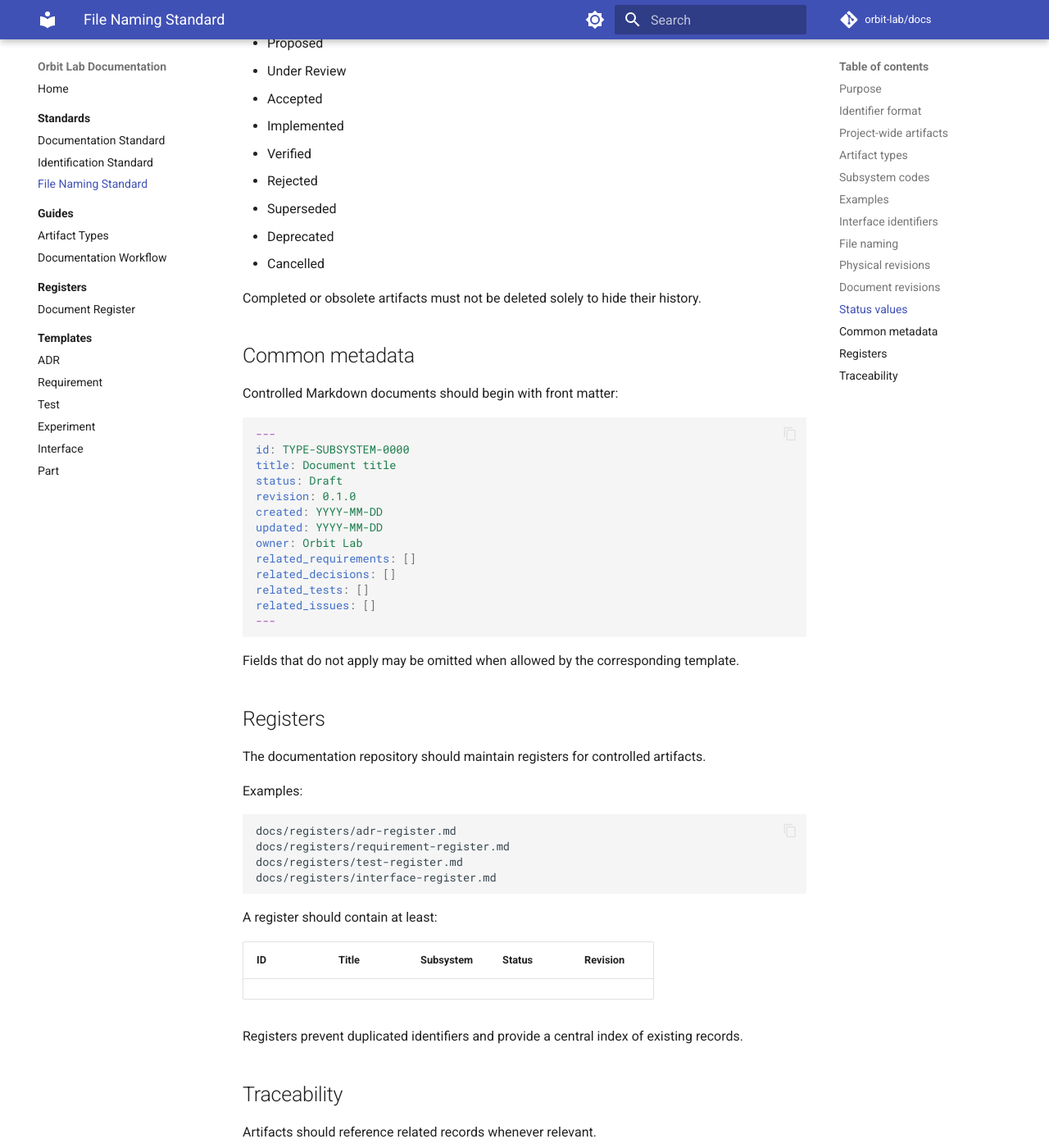
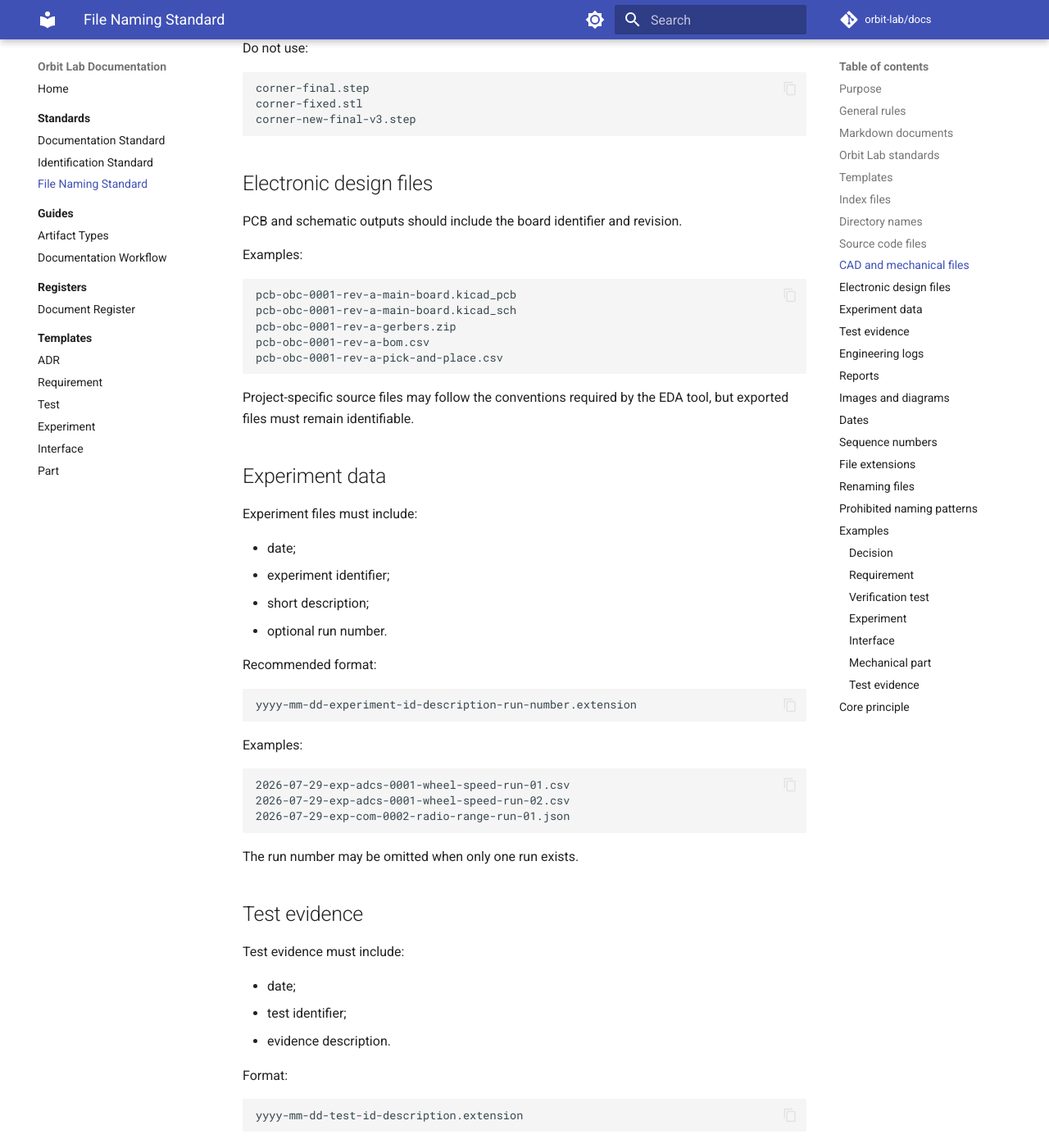
Before and after one commit to the-orbit-lab/docs, an MkDocs documentation site: the page built from docs/standards/orbit-std-003-file-naming-standard.md, in a window 1280 px wide and 1400 px high, scrolled down 4858 px. Shown: the whole window at 82% size. Built offline with MkDocs 1.6.1 and Material for MkDocs 9.7.7, drawn with Linux system fonts in a browser that asks for light colours; comment, search, counter and statistics services are not loaded; some of the changed text lies outside the part shown.

Commit message:
docs: create file naming standard

````diff
--- a/docs/standards/orbit-std-003-file-naming-standard.md
+++ b/docs/standards/orbit-std-003-file-naming-standard.md
@@ -1,256 +1,530 @@
-# ORBIT-STD-003 — Engineering Artifact Identification Standard
+# ORBIT-STD-003 — File Naming Standard
 
 ## Purpose
 
-This standard defines how Orbit Lab engineering artifacts are identified and named.
+This standard defines how files and directories are named across Orbit Lab repositories.
 
-The objective is to make each requirement, decision, test, experiment, interface and physical item easy to recognize, reference and trace.
+The objective is to keep engineering artifacts predictable, searchable and easy to identify without opening them.
 
-## Identifier format
+## General rules
 
-The standard identifier format is:
+File and directory names should:
+
+* use lowercase letters;
+* use hyphens between words;
+* avoid spaces;
+* avoid accented characters;
+* avoid unnecessary abbreviations;
+* include the artifact identifier when applicable;
+* describe the content clearly;
+* remain stable after publication.
+
+Use:
 
 ```text
-TYPE-SUBSYSTEM-NUMBER
+adr-obc-0001-select-main-controller.md
+```
+
+Avoid:
+
+```text
+ADR final.md
+controllerDecisionNEW.md
+document-2.md
+final-final-v2.md
+```
+
+## Markdown documents
+
+Controlled engineering documents must follow:
+
+```text
+identifier-short-title.md
 ```
 
 Example:
 
 ```text
-TEST-OBC-0001
+adr-obc-0001-select-rust.md
 ```
 
-Where:
+The identifier must follow `ORBIT-STD-002`.
 
-* `TEST` identifies the artifact type;
-* `OBC` identifies the responsible subsystem;
-* `0001` is a sequential number.
-
-Identifiers must be unique and must never be reused.
-
-## Project-wide artifacts
-
-Artifacts that apply to the entire Orbit Lab project may use `SYS` as the subsystem:
+Examples:
 
 ```text
-ADR-SYS-0001
-REQ-SYS-0001
-RISK-SYS-0001
+req-obc-0001-watchdog-supervision.md
+test-adcs-0003-wheel-speed-stability.md
+exp-com-0001-radio-range-evaluation.md
+if-obc-eps-0001-i2c-interface.md
+part-str-0004-lower-corner-bracket.md
+risk-sys-0001-component-unavailability.md
 ```
 
-Orbit Lab standards use a separate format:
+The filename identifier should be lowercase even though the identifier inside the document is uppercase.
+
+Example:
 
 ```text
-ORBIT-STD-001
-ORBIT-STD-002
+Filename:
+adr-obc-0001-select-rust.md
+
+Document ID:
+ADR-OBC-0001
 ```
 
-## Artifact types
+## Orbit Lab standards
 
-| Code     | Artifact            | Main question                             |
-| -------- | ------------------- | ----------------------------------------- |
-| `ADR`    | Decision Record     | Why was this solution selected?           |
-| `REQ`    | Requirement         | What must the system satisfy?             |
-| `TEST`   | Verification Test   | Was a requirement satisfied?              |
-| `EXP`    | Experiment          | What are we trying to discover?           |
-| `IF`     | Interface Record    | How do two systems connect?               |
-| `PART`   | Designed Part       | What is this manufactured part?           |
-| `ASSY`   | Assembly Record     | Which parts form this assembly?           |
-| `COMP`   | Purchased Component | What is this selected component?          |
-| `PCB`    | Electronic Board    | What is this board and its revision?      |
-| `PROC`   | Procedure           | How is an operation repeated?             |
-| `RISK`   | Risk Record         | What can go wrong?                        |
-| `LOG`    | Engineering Log     | What happened during development?         |
-| `REPORT` | Engineering Report  | What was concluded?                       |
-| `MODEL`  | Engineering Model   | What system or phenomenon is represented? |
-| `DATA`   | Dataset             | What measurements are contained here?     |
-
-## Subsystem codes
-
-| Code   | Subsystem                                 |
-| ------ | ----------------------------------------- |
-| `SYS`  | Complete Orbit Lab system                 |
-| `OBC`  | On-Board Computer                         |
-| `FSW`  | Flight Software                           |
-| `ADCS` | Attitude Determination and Control System |
-| `EPS`  | Electrical Power System                   |
-| `COM`  | Communications                            |
-| `GS`   | Ground Station                            |
-| `PAY`  | Payload                                   |
-| `STR`  | Mechanical Structure                      |
-| `THM`  | Thermal System                            |
-| `SIM`  | Simulation                                |
-| `HIL`  | Hardware-in-the-Loop                      |
-| `GSE`  | Ground Support Equipment                  |
-| `ORB`  | Orbital Analysis                          |
-| `DOC`  | Documentation Infrastructure              |
-
-New subsystem codes must be documented before regular use.
-
-## Examples
+Standards must follow:
 
 ```text
-ADR-OBC-0001
-REQ-EPS-0002
-TEST-ADCS-0003
-EXP-COM-0001
-IF-OBC-EPS-0001
-PART-STR-0004
-COMP-OBC-0002
-RISK-SYS-0001
-```
-
-## Interface identifiers
-
-Interface records may contain both connected systems:
-
-```text
-IF-OBC-EPS-0001
-IF-OBC-COM-0001
-IF-FSW-GS-0001
-```
-
-The order should follow the primary direction of responsibility or data flow.
-
-## File naming
-
-Markdown filenames must use lowercase kebab-case.
-
-Format:
-
-```text
-identifier-short-title.md
+orbit-std-number-short-title.md
 ```
 
 Examples:
 
 ```text
-adr-obc-0001-select-rust.md
-req-obc-0001-watchdog-supervision.md
-test-adcs-0003-wheel-speed-stability.md
-if-obc-eps-0001-i2c-interface.md
-part-str-0004-lower-corner-bracket.md
+orbit-std-001-documentation-standard.md
+orbit-std-002-identification-standard.md
+orbit-std-003-file-naming-standard.md
+orbit-std-004-revision-control.md
+orbit-std-005-readme-standard.md
 ```
 
-Avoid filenames such as:
+## Templates
+
+Template filenames should describe the artifact they create.
+
+Format:
 
 ```text
-final-document.md
-new-test.md
-motor-good-version.md
-test-2.md
-final-final.step
+artifact-name-template.md
 ```
-
-## Physical revisions
-
-Mechanical parts, assemblies and electronic boards use revision letters:
-
-```text
-PART-STR-0004 Rev A
-PART-STR-0004 Rev B
-PCB-OBC-0001 Rev A
-```
-
-A revision is used when the artifact remains the same logical item but its design changes.
-
-A new identifier is required when the new item is not interchangeable with the previous one or serves a different function.
-
-## Document revisions
-
-Markdown documents use semantic document revisions:
-
-```text
-0.1.0
-0.2.0
-1.0.0
-```
-
-Recommended interpretation:
-
-* `0.1.0`: initial draft;
-* `0.x.0`: significant draft update;
-* `1.0.0`: first accepted version;
-* `1.0.x`: corrections that do not change meaning;
-* `1.x.0`: meaningful content changes.
-
-## Status values
-
-Recommended document statuses:
-
-* Draft
-* Proposed
-* Under Review
-* Accepted
-* Implemented
-* Verified
-* Rejected
-* Superseded
-* Deprecated
-* Cancelled
-
-Completed or obsolete artifacts must not be deleted solely to hide their history.
-
-## Common metadata
-
-Controlled Markdown documents should begin with front matter:
-
-```yaml
----
-id: TYPE-SUBSYSTEM-0000
-title: Document title
-status: Draft
-revision: 0.1.0
-created: YYYY-MM-DD
-updated: YYYY-MM-DD
-owner: Orbit Lab
-related_requirements: []
-related_decisions: []
-related_tests: []
-related_issues: []
----
-```
-
-Fields that do not apply may be omitted when allowed by the corresponding template.
-
-## Registers
-
-The documentation repository should maintain registers for controlled artifacts.
 
 Examples:
 
 ```text
-docs/registers/adr-register.md
-docs/registers/requirement-register.md
-docs/registers/test-register.md
-docs/registers/interface-register.md
+adr-template.md
+requirement-template.md
+verification-test-template.md
+experiment-template.md
+interface-template.md
+engineering-log-template.md
 ```
 
-A register should contain at least:
+Template filenames do not receive artifact identifiers because templates are not engineering records.
 
-| ID | Title | Subsystem | Status | Revision |
-| -- | ----- | --------- | ------ | -------- |
+## Index files
 
-Registers prevent duplicated identifiers and provide a central index of existing records.
+A directory documented by MkDocs should normally contain:
 
-## Traceability
+```text
+index.md
+```
 
-Artifacts should reference related records whenever relevant.
+The `index.md` file introduces the section and links to its relevant contents.
+
+Examples:
+
+```text
+docs/standards/index.md
+docs/templates/index.md
+docs/guides/index.md
+```
+
+Avoid names such as:
+
+```text
+standards-home.md
+templates-main.md
+folder-description.md
+```
+
+## Directory names
+
+Directory names should use lowercase kebab-case.
+
+Examples:
+
+```text
+development-log/
+ground-station/
+flight-software/
+hardware-in-the-loop/
+test-evidence/
+```
+
+Avoid:
+
+```text
+DevelopmentLog/
+ground_station/
+Flight Software/
+HILFiles/
+```
+
+Short and widely recognized subsystem names may be used when their meaning is defined by `ORBIT-STD-002`.
+
+Examples:
+
+```text
+obc/
+adcs/
+eps/
+com/
+```
+
+## Source code files
+
+Source code filenames should follow the conventions of their language and ecosystem.
+
+Examples:
+
+```text
+Rust:
+reaction_wheel.rs
+fault_manager.rs
+
+Python:
+telemetry_decoder.py
+risk_analysis.py
+
+C:
+watchdog_supervisor.c
+watchdog_supervisor.h
+```
+
+This standard does not override language-specific naming conventions.
+
+## CAD and mechanical files
+
+Mechanical files must include:
+
+* part or assembly identifier;
+* revision;
+* short descriptive title;
+* file extension.
+
+Format:
+
+```text
+identifier-rev-x-short-title.extension
+```
+
+Examples:
+
+```text
+part-str-0004-rev-a-lower-corner-bracket.step
+part-str-0004-rev-a-lower-corner-bracket.stl
+part-str-0004-rev-a-lower-corner-bracket.pdf
+assy-adcs-0001-rev-b-reaction-wheel.step
+```
+
+The same revision must be used across equivalent exports generated from the same source model.
 
 Example:
 
 ```text
-REQ-OBC-0004
-    ├── ADR-OBC-0002
-    ├── TEST-OBC-0007
-    ├── orbit-obc#18
-    └── REPORT-OBC-0001
+part-str-0004-rev-b-lower-corner-bracket.step
+part-str-0004-rev-b-lower-corner-bracket.stl
+part-str-0004-rev-b-lower-corner-bracket.pdf
 ```
 
-This should allow a reader to answer:
+Do not use:
 
-* Why was this implemented?
-* Which requirement requested it?
-* Which decision selected the approach?
-* Which test verified it?
-* Where is the supporting evidence?
+```text
+corner-final.step
+corner-fixed.stl
+corner-new-final-v3.step
+```
+
+## Electronic design files
+
+PCB and schematic outputs should include the board identifier and revision.
+
+Examples:
+
+```text
+pcb-obc-0001-rev-a-main-board.kicad_pcb
+pcb-obc-0001-rev-a-main-board.kicad_sch
+pcb-obc-0001-rev-a-gerbers.zip
+pcb-obc-0001-rev-a-bom.csv
+pcb-obc-0001-rev-a-pick-and-place.csv
+```
+
+Project-specific source files may follow the conventions required by the EDA tool, but exported files must remain identifiable.
+
+## Experiment data
+
+Experiment files must include:
+
+* date;
+* experiment identifier;
+* short description;
+* optional run number.
+
+Recommended format:
+
+```text
+yyyy-mm-dd-experiment-id-description-run-number.extension
+```
+
+Examples:
+
+```text
+2026-07-29-exp-adcs-0001-wheel-speed-run-01.csv
+2026-07-29-exp-adcs-0001-wheel-speed-run-02.csv
+2026-07-29-exp-com-0002-radio-range-run-01.json
+```
+
+The run number may be omitted when only one run exists.
+
+## Test evidence
+
+Test evidence must include:
+
+* date;
+* test identifier;
+* evidence description.
+
+Format:
+
+```text
+yyyy-mm-dd-test-id-description.extension
+```
+
+Examples:
+
+```text
+2026-07-29-test-obc-0001-first-boot-serial.log
+2026-07-29-test-obc-0001-power-cycle-video.mp4
+2026-07-29-test-adcs-0003-speed-response.csv
+2026-07-29-test-eps-0002-current-measurement.png
+```
+
+## Engineering logs
+
+Engineering log filenames must follow:
+
+```text
+log-subsystem-yyyy-mm-dd-short-title.md
+```
+
+Examples:
+
+```text
+log-obc-2026-07-29-first-uart-bring-up.md
+log-adcs-2026-07-30-wheel-balancing.md
+log-str-2026-08-02-corner-bracket-print.md
+```
+
+When multiple logs exist for the same subsystem and date, add a sequence:
+
+```text
+log-obc-2026-07-29-01-uart-configuration.md
+log-obc-2026-07-29-02-timer-interrupt.md
+```
+
+## Reports
+
+Reports must follow the controlled artifact format:
+
+```text
+report-subsystem-number-short-title.md
+```
+
+Examples:
+
+```text
+report-obc-0001-watchdog-verification.md
+report-adcs-0002-reaction-wheel-analysis.md
+report-sys-0001-prototype-integration.md
+```
+
+Exported report files should preserve the same basename:
+
+```text
+report-adcs-0002-reaction-wheel-analysis.md
+report-adcs-0002-reaction-wheel-analysis.pdf
+```
+
+## Images and diagrams
+
+Images should describe their contents and, when applicable, reference the related artifact.
+
+Examples:
+
+```text
+obc-system-architecture.svg
+adcs-control-loop.svg
+if-obc-eps-0001-pinout.png
+part-str-0004-rev-a-dimensions.png
+test-obc-0001-reset-waveform.png
+```
+
+Avoid generic names:
+
+```text
+image1.png
+screenshot.png
+diagram-final.png
+photo-new.jpg
+```
+
+## Dates
+
+Dates in filenames must use ISO 8601 format:
+
+```text
+YYYY-MM-DD
+```
+
+Example:
+
+```text
+2026-07-29
+```
+
+Do not use:
+
+```text
+29-07-2026
+07-29-2026
+29-july-2026
+```
+
+## Sequence numbers
+
+Artifact sequence numbers must use four digits:
+
+```text
+0001
+0002
+0003
+```
+
+Do not switch between:
+
+```text
+1
+01
+001
+0001
+```
+
+The four-digit format keeps filenames naturally ordered and provides enough capacity for long-term development.
+
+## File extensions
+
+Use lowercase file extensions.
+
+Prefer:
+
+```text
+.md
+.csv
+.json
+.yaml
+.png
+.svg
+.step
+.stl
+.pdf
+```
+
+Avoid:
+
+```text
+.MD
+.CSV
+.PNG
+.STEP
+```
+
+## Renaming files
+
+Published files should not be renamed without a clear reason because renaming may break:
+
+* documentation links;
+* references from issues;
+* external links;
+* MkDocs navigation;
+* traceability records.
+
+When renaming is necessary:
+
+1. update all internal links;
+2. update `mkdocs.yml`;
+3. update related registers;
+4. search the repository for the old path;
+5. validate with `mkdocs build --strict`;
+6. explain the reason in the pull request.
+
+## Prohibited naming patterns
+
+The following patterns should not be used:
+
+```text
+final
+final-final
+latest
+new
+old
+copy
+fixed
+correct
+version2
+test123
+document
+untitled
+```
+
+Revision and status information must be managed according to `ORBIT-STD-004`, not through informal filename suffixes.
+
+## Examples
+
+### Decision
+
+```text
+adr-obc-0001-select-main-controller.md
+```
+
+### Requirement
+
+```text
+req-com-0004-telemetry-transmission-rate.md
+```
+
+### Verification test
+
+```text
+test-com-0007-telemetry-rate-verification.md
+```
+
+### Experiment
+
+```text
+exp-adcs-0003-flywheel-inertia-evaluation.md
+```
+
+### Interface
+
+```text
+if-obc-com-0001-uart-radio-interface.md
+```
+
+### Mechanical part
+
+```text
+part-str-0012-rev-b-upper-panel.step
+```
+
+### Test evidence
+
+```text
+2026-07-29-test-com-0007-telemetry-capture.csv
+```
+
+## Core principle
+
+> A filename should identify the artifact before the file is opened.
````
